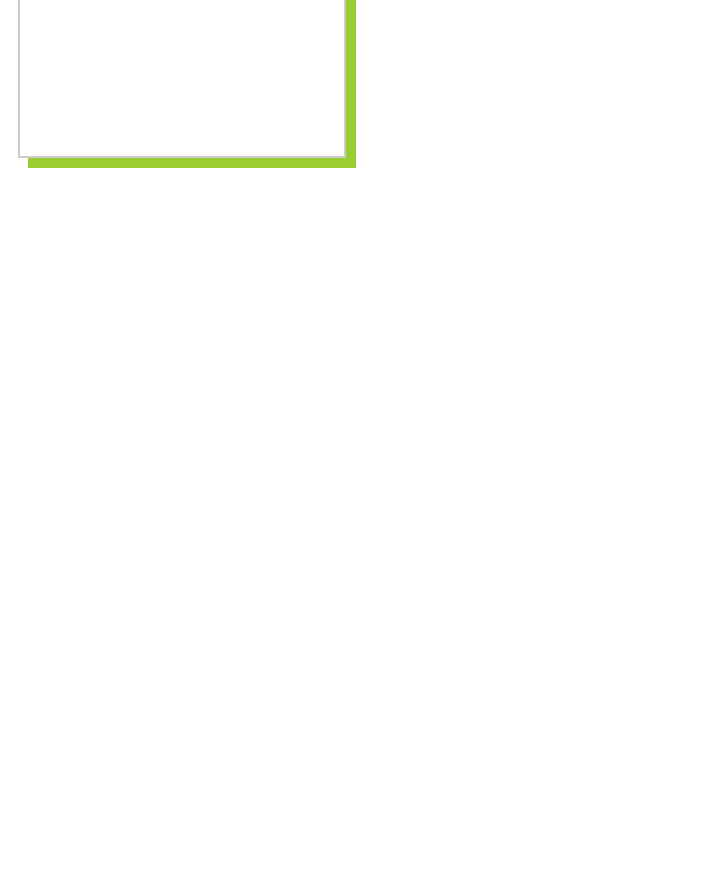
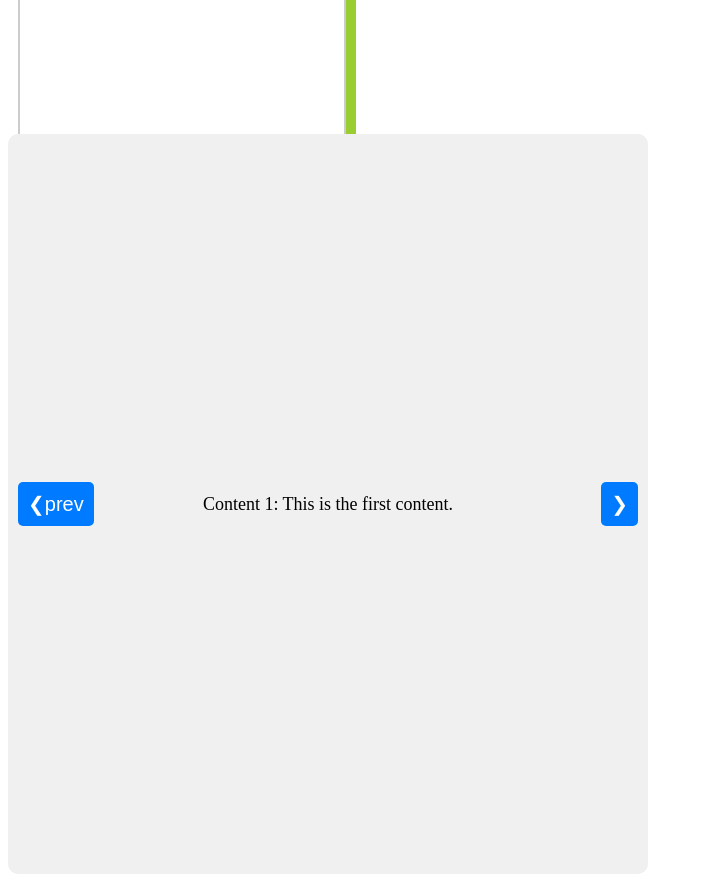
Before and after one commit to MeenakshiPramod/PEGASUS, a React (Vite) app in the folder frontend/: page / in a window 1280 px wide. Shown: the part 620-1502 px from the top of the page, without its empty margins (0-703 px from the left). Before the commit the page ends 816 px from the top, so only its background shows below. Built offline with nearby package versions, Linux system fonts and the light colour scheme.

Commit message:
feat: add Slider component with navigation and transition effects

```diff
--- /dev/null
+++ b/frontend/components/slider/Slider.css
@@ -0,0 +1,66 @@
+.slider-container {
+    display: flex;
+    justify-content: center;
+    align-items: center;
+    width: 600px; /* Set width to 600px */
+    height: 700px; /* Set height to 700px */
+    padding: 20px;
+    background-color: #f0f0f0;
+    border-radius: 10px;
+    position: relative; /* Allow for content position control */
+    overflow: hidden; /* Hide the overflowing content during transitions */
+  }
+
+  .arrow-btn {
+    background-color: #007BFF;
+    color: white;
+    border: none;
+    padding: 10px;
+    font-size: 20px;
+    cursor: pointer;
+    border-radius: 5px;
+    transition: background-color 0.3s;
+    position: absolute; /* Position arrows outside the content */
+    top: 50%;
+    transform: translateY(-50%);
+  }
+
+  .arrow-btn:hover {
+    background-color: #0056b3;
+  }
+
+  .arrow-btn:focus {
+    outline: none;
+  }
+
+  .arrow-btn:first-of-type {
+    left: 10px; /* Position the left arrow */
+  }
+
+  .arrow-btn:last-of-type {
+    right: 10px; /* Position the right arrow */
+  }
+
+  .slider-content {
+    margin: 0 20px;
+    font-size: 18px;
+    text-align: center;
+    width: 100%;
+    position: absolute;
+    transition: transform 0.5s ease-in-out, opacity 0.5s ease-in-out; /* Add sliding transition */
+  }
+
+  .slide-left {
+    transform: translateX(-100%); /* Slide content to the left */
+    opacity: 0; /* Fade out the previous content */
+  }
+
+  .slide-right {
+    transform: translateX(100%); /* Slide content to the right */
+    opacity: 0; /* Fade out the previous content */
+  }
+
+  .show {
+    transform: translateX(0); /* Show content at original position */
+    opacity: 1; /* Make content visible */
+  }
--- /dev/null
+++ b/frontend/components/slider/Slider.jsx
@@ -0,0 +1,48 @@
+import React, { useState } from 'react';
+import './Slider.css';
+
+const Slider = ({ content }) => {
+  const [currentIndex, setCurrentIndex] = useState(0);
+  const [direction, setDirection] = useState(''); // Tracks direction of the transition
+  const [showContent, setShowContent] = useState(true); // Controls visibility of content
+
+  // Handle next slide
+  const handleNext = () => {
+    if (currentIndex < content.length - 1) {
+      setDirection('right'); // Indicate a right slide
+      setShowContent(false); // Hide content during transition
+      setTimeout(() => {
+        setCurrentIndex(currentIndex + 1);
+        setShowContent(true); // Show content after transition
+      }, 500); // Timeout to match the transition duration
+    }
+  };
+
+  // Handle previous slide
+  const handlePrev = () => {
+    console.log("left")
+    if (currentIndex > 0) {
+      console.log("left:", currentIndex); // Logging currentIndex
+      setDirection('left'); // Indicate a left slide
+      setShowContent(false); // Hide content during transition
+      setTimeout(() => {
+        setCurrentIndex(currentIndex - 1);
+        setShowContent(true); // Show content after transition
+      }, 500); // Timeout to match the transition duration
+    }
+  };
+
+  return (
+    <div className="slider-container">
+      <button onClick={handlePrev} className="arrow-btn">❮prev</button>
+
+      <div className={`slider-content ${direction === 'left' ? 'slide-left' : direction === 'right' ? 'slide-right' : ''} ${showContent ? 'show' : ''}`}>
+        <p>{content[currentIndex]}</p>
+      </div>
+
+      <button onClick={handleNext} className="arrow-btn">❯</button>
+    </div>
+  );
+};
+
+export default Slider;
--- a/frontend/src/App.jsx
+++ b/frontend/src/App.jsx
@@ -3,14 +3,29 @@ import TextInputOutput from '../components/TextInputOutput';
 import ThemeSwitcher from "../components/ThemeSwitcher";
 import { ThemeProvider } from '../context/ThemeContext';
 import Navbar  from '../components/navbar/Navbar';
-
+import Slider from '../components/slider/Slider';
 
 function App() {
+  const contentArray = [
+    'Content 1: This is the first content.',
+    'Content 2: This is the second content.',
+    'Content 3: This is the third content.',
+    'Content 4: This is the fourth content.',
+    'Content 5: This is the fifth content.',
+    'Content 6: This is the sixth content.',
+    'Content 7: This is the seventh content.',
+    'Content 8: This is the eighth content.',
+    'Content 9: This is the ninth content.',
+    'Content 10: This is the tenth content.'
+  ];
   return (
     <ThemeProvider>
       <Navbar/>
       <ThemeSwitcher />
+
       <TextInputOutput />
+      <Slider content={contentArray}/>
+
     </ThemeProvider>
   );
 }
```
